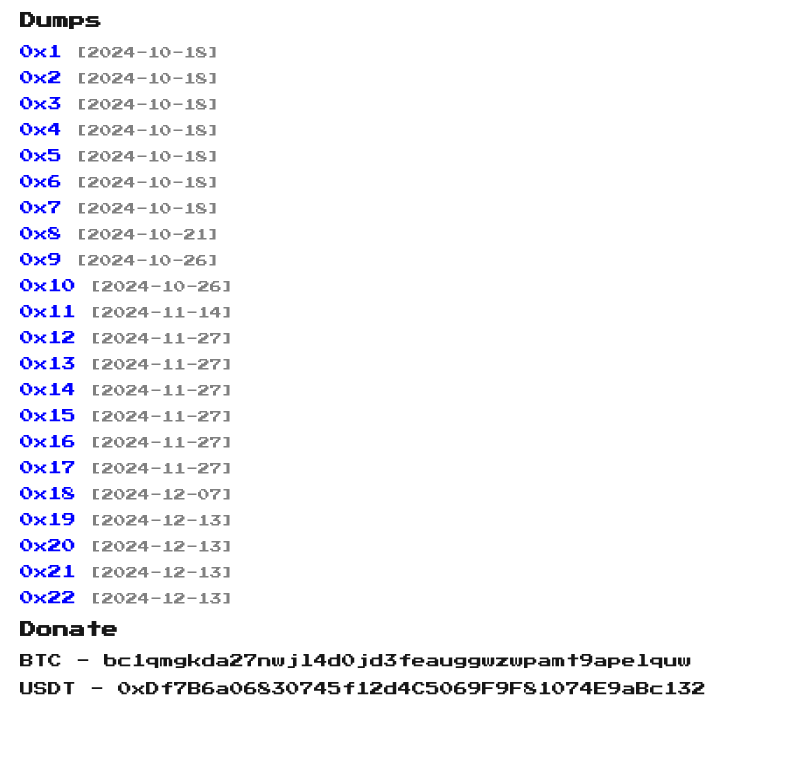
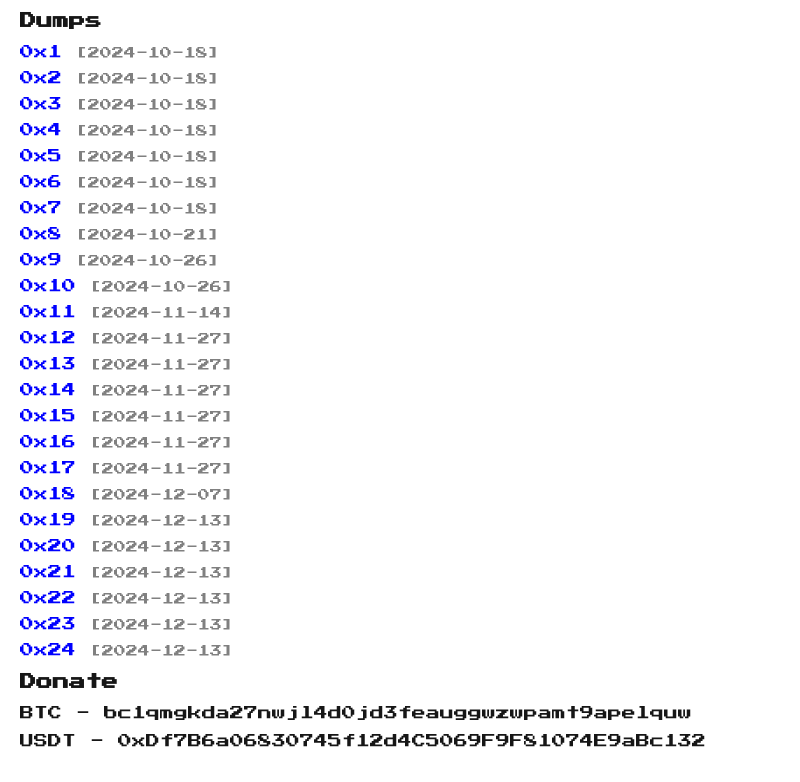
Before and after one commit to idkhidden/detectedwiki, a plain HTML site: page index.html in a window 1280 px wide. Shown: the part 103-885 px from the top of the page, without its empty margins (0-800 px from the left). Before the commit the page ends 833 px from the top, so only its background shows below. Drawn offline with Linux system fonts and the light colour scheme.

Commit message:
Update index.html

```diff
--- a/index.html
+++ b/index.html
@@ -73,6 +73,8 @@
             <li><a href="./dumps/d25f398c75024f213f75c6f05a0cde42.bin">0x20</a> <span class="timestamp">[2024-12-13]</span></li>
             <li><a href="./dumps/03f772f3df035f1cab2fd0c8471c9c7a.bin">0x21</a> <span class="timestamp">[2024-12-13]</span></li>
             <li><a href="./dumps/09376afeaba23c22501637eccf7d3db3.bin">0x22</a> <span class="timestamp">[2024-12-13]</span></li>
+            <li><a href="./dumps/fc30f48bd4bd7d61575b1f2f9484400d.bin">0x23</a> <span class="timestamp">[2024-12-13]</span></li>
+            <li><a href="./dumps/c32e01ebaec0c994672b56bfa5410962.bin">0x24</a> <span class="timestamp">[2024-12-13]</span></li>
         </ul>
 
         <h3>Donate</h3>
```
